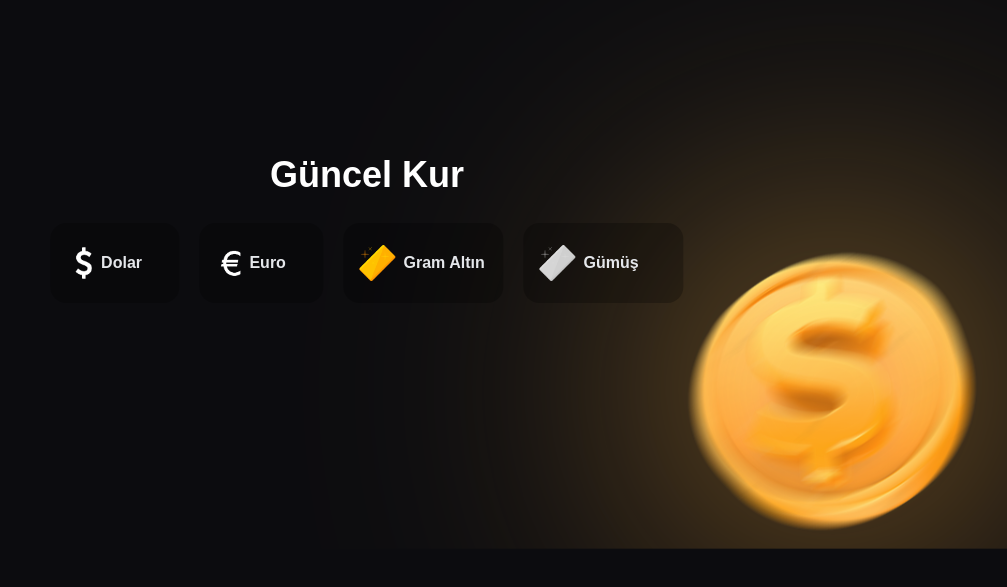
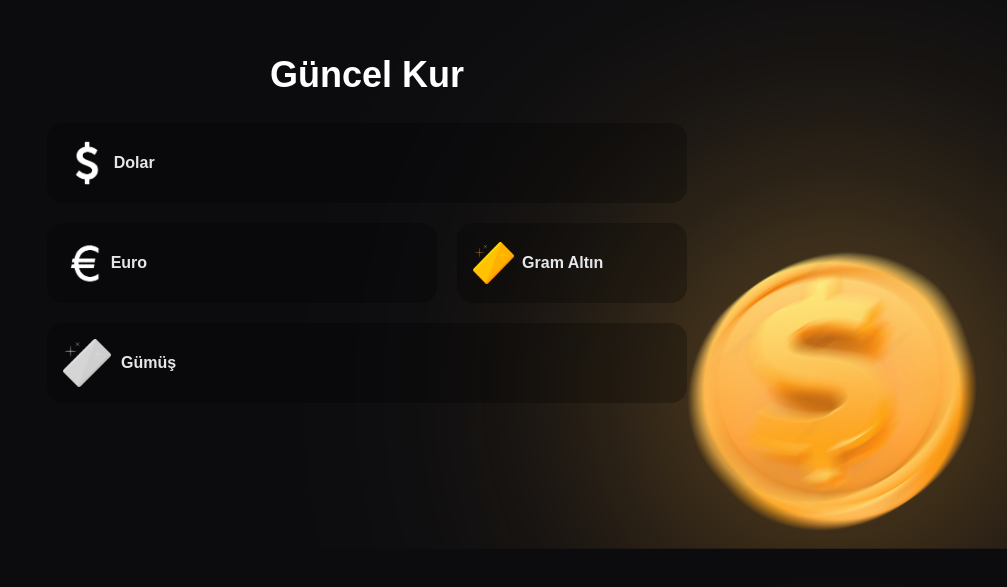
Before and after one commit to synes45/guncel-kur, a plain HTML site: page index.html in a window 1280 px wide. Shown: the part 171-758 px from the top of the page, without its empty margins (273-1280 px from the left). Drawn offline with nearby package versions, Linux system fonts and the light colour scheme; no server answers; a web font is replaced by a local one.

Commit message:
Update index.html

```diff
--- a/index.html
+++ b/index.html
@@ -1,5 +1,6 @@
 <!DOCTYPE html>
 <html lang="en">
+
 <head>
   <meta charset="UTF-8">
   <meta http-equiv="X-UA-Compatible" content="IE=edge">
@@ -14,13 +15,15 @@
   <script src="https://cdnjs.cloudflare.com/ajax/libs/jquery/2.1.3/jquery.min.js"></script>
   <title>Kur Fiyatları</title>
 </head>
+
 <body class="flex items-center justify-center orta">
 
   <div class="">
     <h1 class="flex items-center justify-center text-4xl text-white font-bold">Güncel Kur</h1>
     <p class="flex items-center justify-center mt-2 text-sm text-white text-opacity-40 guncel"></p>
-        <div class="flex flex-wrap mt-5 gap-5 max-w-2xl">
-            <div class="h-20 flex items-center px-2 hover:scale-105 flex-auto text-gray-200 rounded-2xl bg-black bg-opacity-25 hover:bg-opacity-10 duration-300">
+    <div class="flex flex-wrap mt-5 gap-5 max-w-3xl">
+      <div
+        class="h-20 flex w-80 items-center px-2 hover:scale-105 flex-auto text-gray-200 rounded-2xl bg-black bg-opacity-25 hover:bg-opacity-10 duration-300">
         <div class="flex items-center gap-2 w-full">
           <div><img src="./img/dolar.png" class="w-12 ml-2 "></div>
           <div class="flex justify-between items-center w-full">
@@ -37,7 +40,8 @@
           </div>
         </div>
       </div>
-            <div class="h-20 flex items-center px-2 hover:scale-105 flex-auto text-gray-200 rounded-2xl bg-black bg-opacity-25 hover:bg-opacity-10 duration-300">
+      <div
+        class="h-20 flex w-80 items-center px-2 hover:scale-105 flex-auto text-gray-200 rounded-2xl bg-black bg-opacity-25 hover:bg-opacity-10 duration-300">
         <div class="flex items-center gap-2 w-full">
           <div><img src="./img/euro.png" class="w-12 ml-2 "></div>
           <div class="flex justify-between items-center w-full">
@@ -54,7 +58,8 @@
           </div>
         </div>
       </div>
-            <div class="h-20 flex items-center px-2 hover:scale-105 w-40 flex-auto text-gray-200 rounded-2xl bg-black bg-opacity-25 hover:bg-opacity-10 duration-300">
+      <div
+        class="h-20 flex items-center px-2 hover:scale-105 w-40 flex-auto text-gray-200 rounded-2xl bg-black bg-opacity-25 hover:bg-opacity-10 duration-300">
         <div class="flex items-center gap-2 w-full">
           <div><img src="./img/gold.png" class="w-12 ml-2"></div>
           <div class="flex justify-between items-center w-full ml-2">
@@ -71,7 +76,8 @@
           </div>
         </div>
       </div>
-            <div class="h-20 flex items-center px-2 hover:scale-105 w-40 flex-auto text-gray-200 rounded-2xl bg-black bg-opacity-25 hover:bg-opacity-10 duration-300">
+      <div
+        class="h-20 flex items-center px-2 hover:scale-105 w-40 flex-auto text-gray-200 rounded-2xl bg-black bg-opacity-25 hover:bg-opacity-10 duration-300">
         <div class="flex items-center gap-2 w-full">
           <div><img src="./img/gumus.png" class="w-12 ml-2"></div>
           <div class="flex justify-between items-center w-full ml-2">
@@ -92,5 +98,6 @@
   </div>
   </div>
 </body>
+
 </html>
 <script src="assets/main.js"></script>
```
Lines whose indentation alone changed are shown as unchanged.
